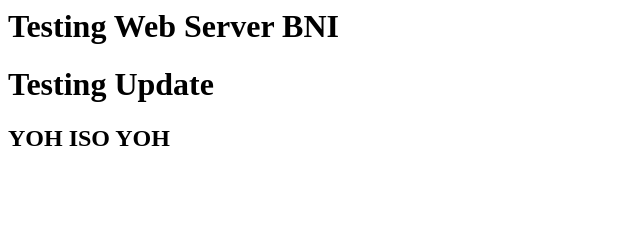
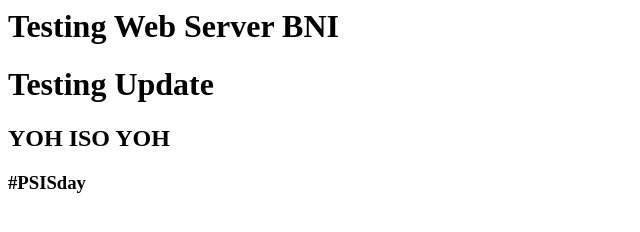
Before and after one commit to Prabowo-Bayu/binusCICD, a plain HTML site: page index.html in a window 1280 px wide. Shown: the whole page, without its empty margins (0-640 px from the left). Drawn offline with Linux system fonts and the light colour scheme.

Commit message:
testing10

```diff
--- a/index.html
+++ b/index.html
@@ -5,5 +5,6 @@
 <h1>Testing Web Server BNI</h1>
 <h1>Testing Update</h1>
 <h2>YOH ISO YOH</h2>
+<h3>#PSISday</h3>
 </body>
 </HTML>
```
